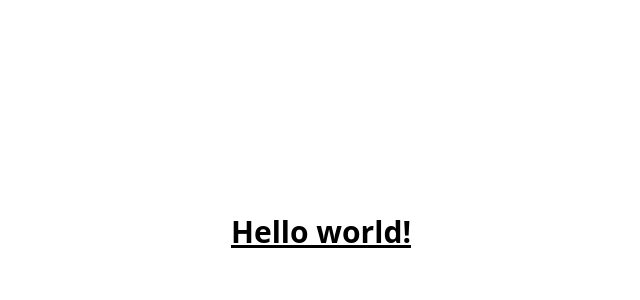
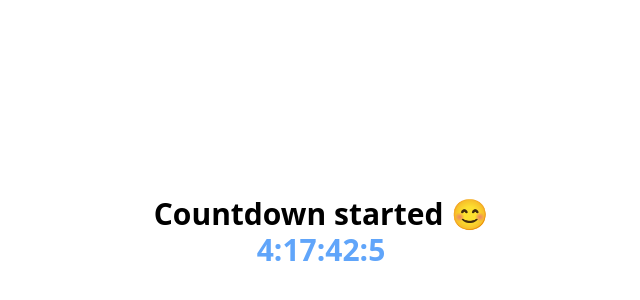
Before and after one commit to tush241191/johanna, a Next.js app: page / in a window 1280 px wide. Shown: the part 168-468 px from the top of the page, without its empty margins (319-959 px from the left). Built offline with nearby package versions, Linux system fonts and the light colour scheme.

Commit message:
timer added

```diff
--- a/package.json
+++ b/package.json
@@ -16,6 +16,7 @@
     "eslint-config-next": "13.0.5",
     "next": "13.0.5",
     "react": "18.2.0",
+    "react-countdown": "^2.3.5",
     "react-dom": "18.2.0",
     "typescript": "4.9.3"
   },
--- /dev/null
+++ b/pages/index.js
@@ -0,0 +1,34 @@
+import Head from 'next/head'
+import Image from 'next/image'
+import styles from '../styles/Home.module.css'
+import Countdown from 'react-countdown';
+
+export default function Home() {
+  const dateStr1 = '2022-12-05';
+  const Completionist = () => <span>You are good to go!</span>;
+  const renderer = ({ days, hours, minutes, seconds, completed }) => {
+    if (completed) {
+      // Render a completed state
+      return <Completionist />;
+    } else {
+      // Render a countdown
+      return(
+        <div className='text-center'>
+          <div>Countdown started 😊</div>
+          <span className='text-blue-400'>{days}:{hours}:{minutes}:{seconds}</span>
+        </div>
+      )
+    }
+  };
+  return (
+    <div className='w-full h-screen'>
+      <div className='w-full h-full flex items-center justify-center'>
+        <div>
+          <h1 className="text-3xl font-bold">
+            <Countdown date="2022-12-05" renderer={renderer} />
+          </h1>
+        </div>
+      </div>
+    </div>
+  )
+}
--- a/pages/index.tsx
+++ /dev/null
@@ -1,17 +0,0 @@
-import Head from 'next/head'
-import Image from 'next/image'
-import styles from '../styles/Home.module.css'
-
-export default function Home() {
-  return (
-    <div className='w-full h-screen'>
-      <div className='w-full h-full flex items-center justify-center'>
-        <div>
-          <h1 className="text-3xl font-bold underline">
-            Hello world!
-          </h1>
-        </div>
-      </div>
-    </div>
-  )
-}
--- a/tsconfig.json
+++ b/tsconfig.json
@@ -15,6 +15,6 @@
     "jsx": "preserve",
     "incremental": true
   },
-  "include": ["next-env.d.ts", "**/*.ts", "**/*.tsx"],
+  "include": ["next-env.d.ts", "**/*.ts", "**/*.tsx", "pages/index.js"],
   "exclude": ["node_modules"]
 }
```
Also changed, not shown: 1 other file (tests, documents, lock files or other folders).
